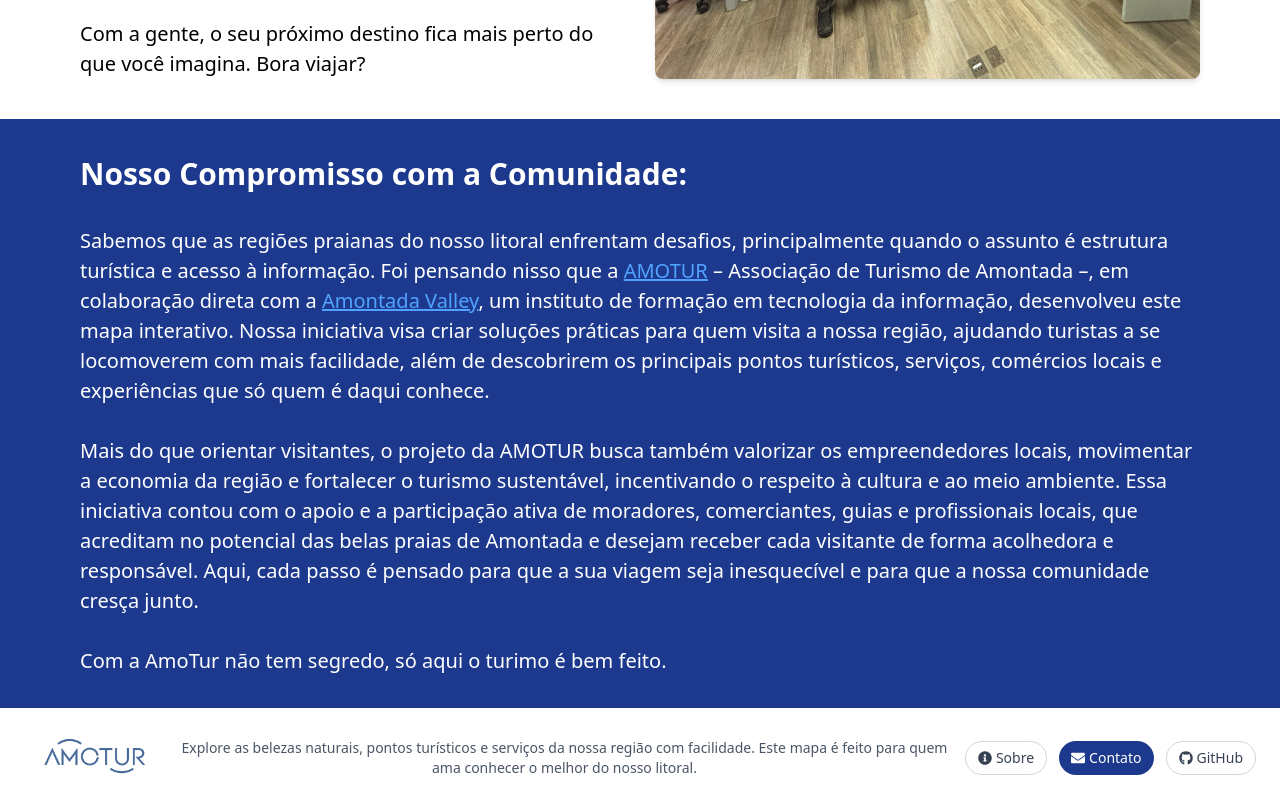
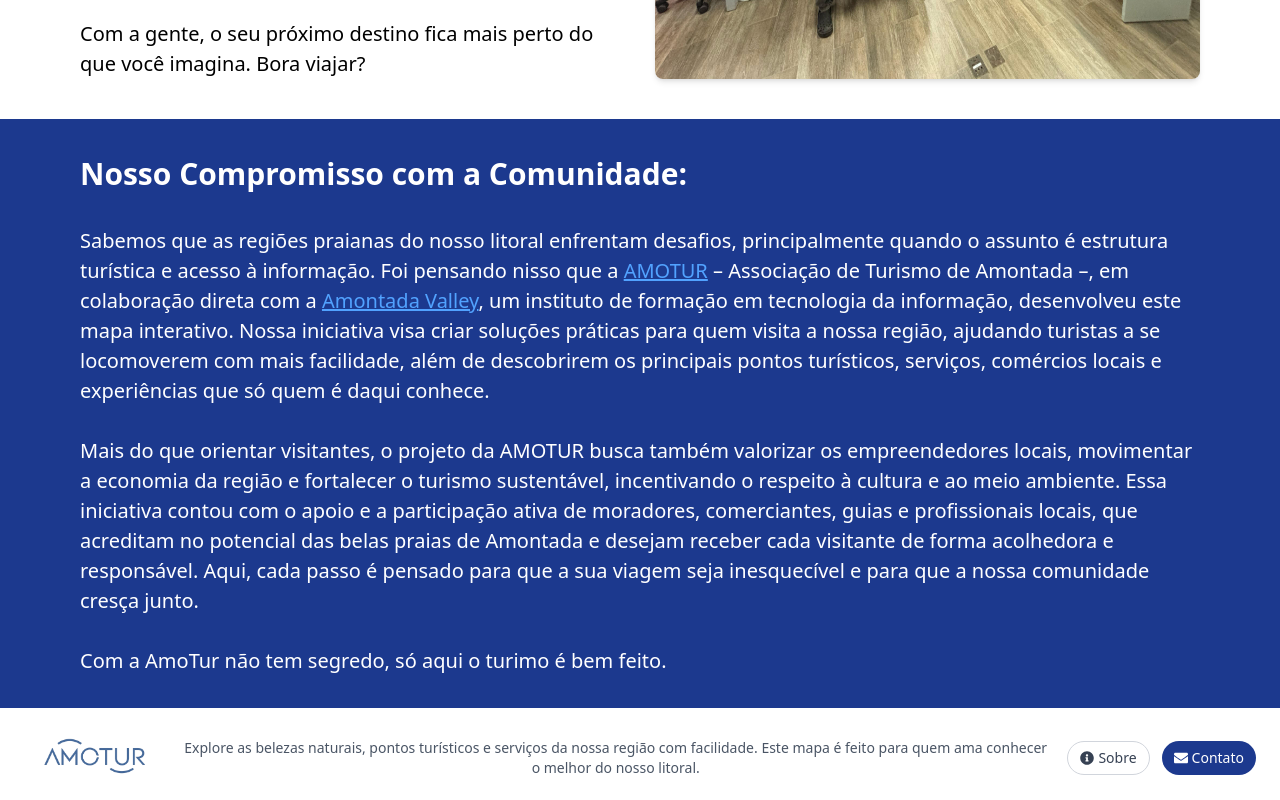
Before and after one commit to JuanMarks/mapa-praia-next, a Next.js app: page /sobre in a window 1280 px wide. Shown: the part 720-1520 px from the top of the page. Built offline with nearby package versions, Linux system fonts and the light colour scheme.

Commit message:
fix: ajustes no cassosel e footer

```diff
--- a/src/components/CarrosselHorizontal.tsx
+++ b/src/components/CarrosselHorizontal.tsx
@@ -166,7 +166,7 @@ const CarrosselHorizontal: FC<CarrosselHorizontalProps> = ({ onPontoClick }) =>
               return (
                 <SwiperSlide key={ponto.id}>
                   <div
-                    className="bg-white rounded-2xl p-2 h-full shadow-md hover:shadow-xl cursor-pointer transition-all duration-200"
+                    className="bg-white rounded-2xl p-2 h-full  hover:shadow-xl cursor-pointer transition-all duration-200"
                     onClick={() => onPontoClick(ponto)}
                   >
                     <div className="w-full h-40 sm:h-48 relative rounded-xl overflow-hidden">
--- a/src/components/Footer.tsx
+++ b/src/components/Footer.tsx
@@ -39,14 +39,6 @@ export default function Footer() {
         >
           <FaEnvelope /> Contato
         </Link>
-        <Link
-          href="https://github.com/seu-repo"
-          target="_blank"
-          rel="noopener noreferrer"
-          className="flex items-center gap-1 border border-gray-300 px-3 py-1.5 rounded-4xl hover:bg-gray-100 transition"
-        >
-          <FaGithub /> GitHub
-        </Link>
       </div>
     </footer>
   );
--- a/src/components/PageAdmin.tsx
+++ b/src/components/PageAdmin.tsx
@@ -226,7 +226,7 @@ const PageAdmin = () => {
             {/* Sidebar */}
             <aside className={`
                 bg-gray-800 text-white w-64 flex-shrink-0
-                fixed top-0 left-0 sm:h-screen h-210 z-40
+                fixed top-0 left-0 sm:h-screen h-full z-40
                 transition-transform duration-300 ease-in-out
                 md:translate-x-0
                 ${isSidebarOpen ? 'translate-x-0' : '-translate-x-full'}
```
